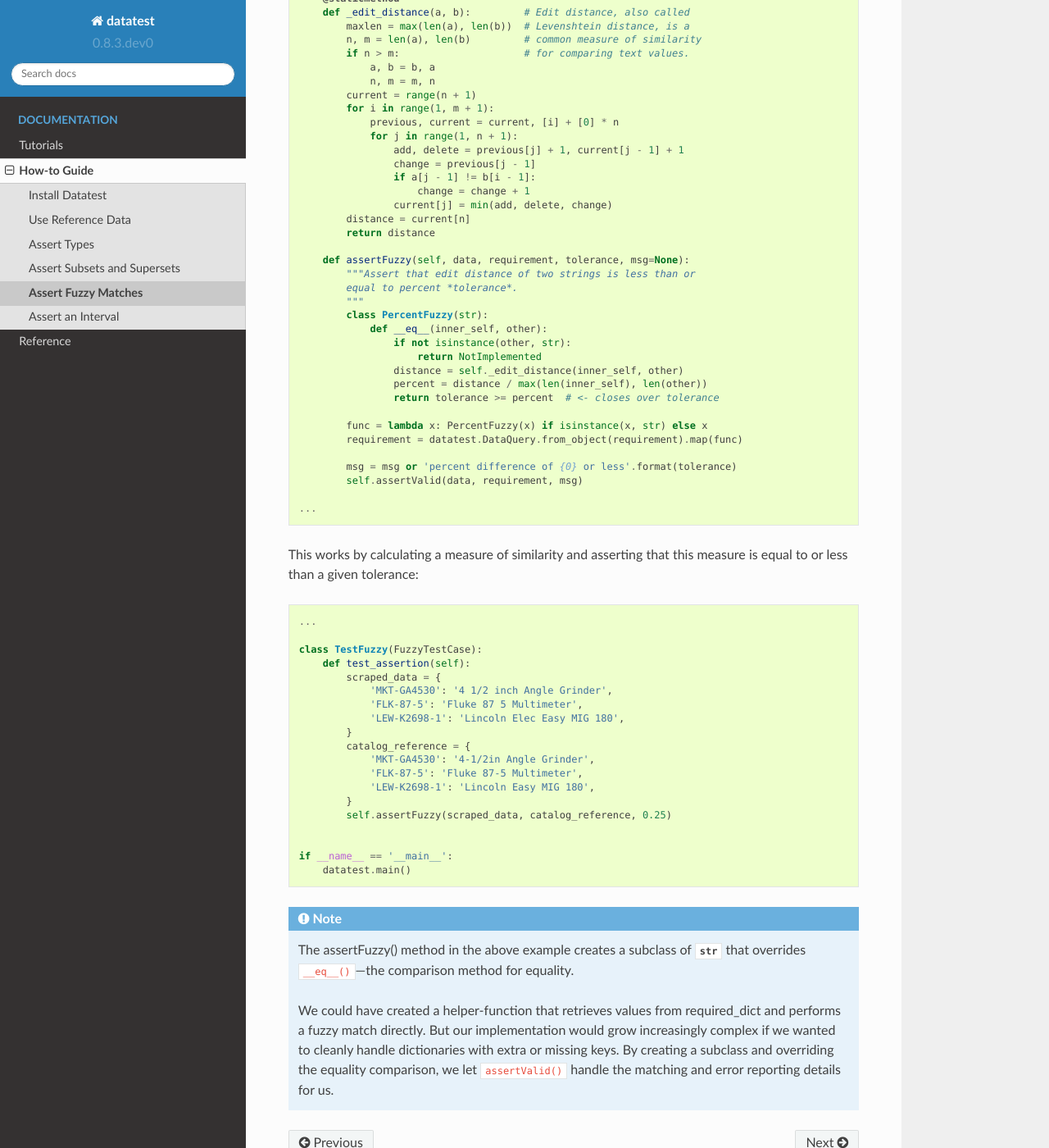
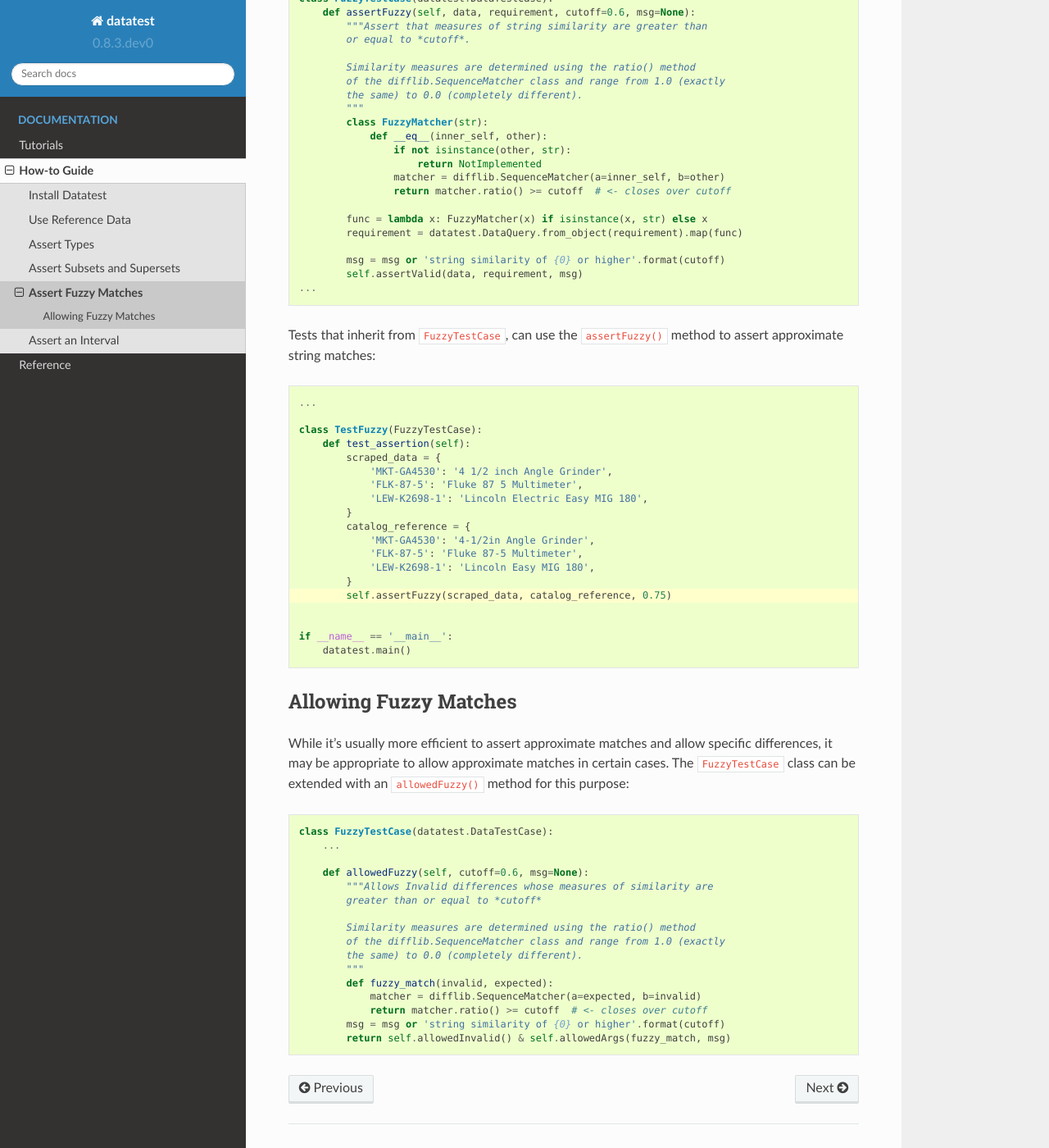
Before and after one commit to shawnbrown/datatest, a Sphinx documentation site: the page built from docs/how-to/fuzzy-matches.rst, in a window 1280 px wide and 1400 px high, scrolled down 346 px. Shown: the whole window at 82% size. Built offline with Sphinx 7.4.7 and the Read the Docs theme 2.0.0, drawn with Linux system fonts in a browser that asks for light colours; some of the changed text lies outside the part shown.

Commit message:
Update fuzzy matching example to use difflib instead of Levenshtein distance. This shortens the example code and makes it easier to read.

```diff
--- a/docs/how-to/fuzzy-matches.rst
+++ b/docs/how-to/fuzzy-matches.rst
@@ -2,8 +2,8 @@
 .. module:: datatest
 
 .. meta::
-    :description: How to assert set relations.
-    :keywords: datatest, reference data
+    :description: How to assert fuzzy matches.
+    :keywords: testing, fuzzy match, datatest
 
 
 ###########################
@@ -15,57 +15,41 @@ values are similar even though they are not exactly the same. To do
 this, we define an assertion that implements approximate string
 matching (also called fuzzy matching):
 
-
 .. code-block:: python
 
+    import difflib
     import datatest
 
 
     class FuzzyTestCase(datatest.DataTestCase):
-        @staticmethod
-        def _edit_distance(a, b):         # Edit distance, also called
-            maxlen = max(len(a), len(b))  # Levenshtein distance, is a
-            n, m = len(a), len(b)         # common measure of similarity
-            if n > m:                     # for comparing text values.
-                a, b = b, a
-                n, m = m, n
-            current = range(n + 1)
-            for i in range(1, m + 1):
-                previous, current = current, [i] + [0] * n
-                for j in range(1, n + 1):
-                    add, delete = previous[j] + 1, current[j - 1] + 1
-                    change = previous[j - 1]
-                    if a[j - 1] != b[i - 1]:
-                        change = change + 1
-                    current[j] = min(add, delete, change)
-            distance = current[n]
-            return distance
+        def assertFuzzy(self, data, requirement, cutoff=0.6, msg=None):
+            """Assert that measures of string similarity are greater than
+            or equal to *cutoff*.
 
-        def assertFuzzy(self, data, requirement, tolerance, msg=None):
-            """Assert that edit distance of two strings is less than or
-            equal to percent *tolerance*.
+            Similarity measures are determined using the ratio() method
+            of the difflib.SequenceMatcher class and range from 1.0 (exactly
+            the same) to 0.0 (completely different).
             """
-            class PercentFuzzy(str):
+            class FuzzyMatcher(str):
                 def __eq__(inner_self, other):
                     if not isinstance(other, str):
                         return NotImplemented
-                    distance = self._edit_distance(inner_self, other)
-                    percent = distance / max(len(inner_self), len(other))
-                    return tolerance >= percent  # <- closes over tolerance
+                    matcher = difflib.SequenceMatcher(a=inner_self, b=other)
+                    return matcher.ratio() >= cutoff  # <- closes over cutoff
 
-            func = lambda x: PercentFuzzy(x) if isinstance(x, str) else x
+            func = lambda x: FuzzyMatcher(x) if isinstance(x, str) else x
             requirement = datatest.DataQuery.from_object(requirement).map(func)
 
-            msg = msg or 'percent difference of {0} or less'.format(tolerance)
+            msg = msg or 'string similarity of {0} or higher'.format(cutoff)
             self.assertValid(data, requirement, msg)
-
     ...
 
 
-This works by calculating a measure of similarity and asserting that
-this measure is equal to or less than a given tolerance:
+Tests that inherit from ``FuzzyTestCase``, can use the ``assertFuzzy()``
+method to assert approximate string matches:
 
 .. code-block:: python
+    :emphasize-lines: 15
 
     ...
 
@@ -74,30 +58,44 @@ this measure is equal to or less than a given tolerance:
             scraped_data = {
                 'MKT-GA4530': '4 1/2 inch Angle Grinder',
                 'FLK-87-5': 'Fluke 87 5 Multimeter',
-                'LEW-K2698-1': 'Lincoln Elec Easy MIG 180',
+                'LEW-K2698-1': 'Lincoln Electric Easy MIG 180',
             }
             catalog_reference = {
                 'MKT-GA4530': '4-1/2in Angle Grinder',
                 'FLK-87-5': 'Fluke 87-5 Multimeter',
                 'LEW-K2698-1': 'Lincoln Easy MIG 180',
             }
-            self.assertFuzzy(scraped_data, catalog_reference, 0.25)
+            self.assertFuzzy(scraped_data, catalog_reference, 0.75)
 
 
     if __name__ == '__main__':
         datatest.main()
 
 
-.. note::
+**********************
+Allowing Fuzzy Matches
+**********************
 
-    The assertFuzzy() method in the above example creates a subclass
-    of :py:class:`str` that overrides ``__eq__()``---the comparison
-    method for equality.
+While it's usually more efficient to assert approximate matches and
+allow specific differences, it may be appropriate to allow approximate
+matches in certain cases. The ``FuzzyTestCase`` class can be extended
+with an ``allowedFuzzy()`` method for this purpose:
 
-    We could have created a helper-function that retrieves values
-    from required_dict and performs a fuzzy match directly. But our
-    implementation would grow increasingly complex if we wanted to
-    cleanly handle dictionaries with extra or missing keys. By creating
-    a subclass and overriding the equality comparison, we let
-    ``assertValid()`` handle the matching and error reporting
-    details for us.
+.. code-block:: python
+
+    class FuzzyTestCase(datatest.DataTestCase):
+        ...
+
+        def allowedFuzzy(self, cutoff=0.6, msg=None):
+            """Allows Invalid differences whose measures of similarity are
+            greater than or equal to *cutoff*
+
+            Similarity measures are determined using the ratio() method
+            of the difflib.SequenceMatcher class and range from 1.0 (exactly
+            the same) to 0.0 (completely different).
+            """
+            def fuzzy_match(invalid, expected):
+                matcher = difflib.SequenceMatcher(a=expected, b=invalid)
+                return matcher.ratio() >= cutoff  # <- closes over cutoff
+            msg = msg or 'string similarity of {0} or higher'.format(cutoff)
+            return self.allowedInvalid() & self.allowedArgs(fuzzy_match, msg)
```
